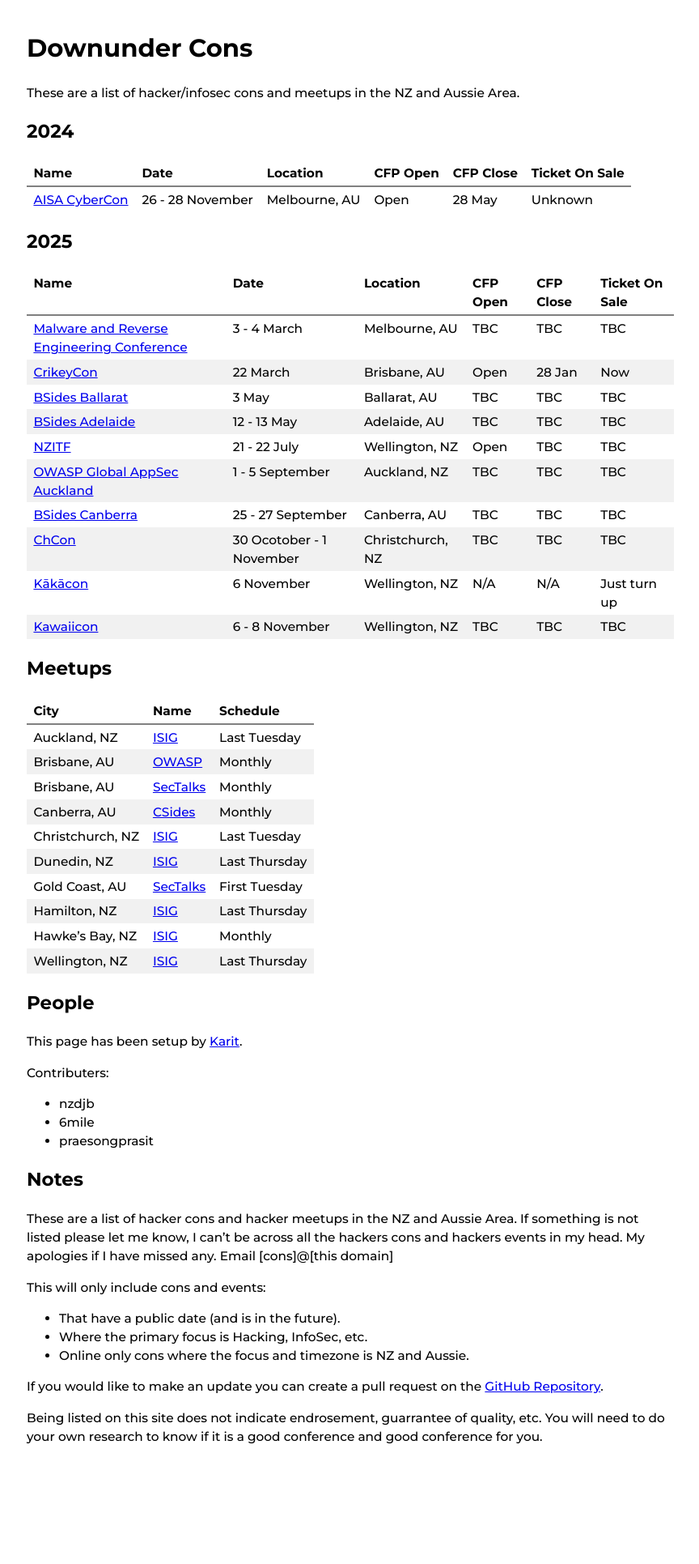
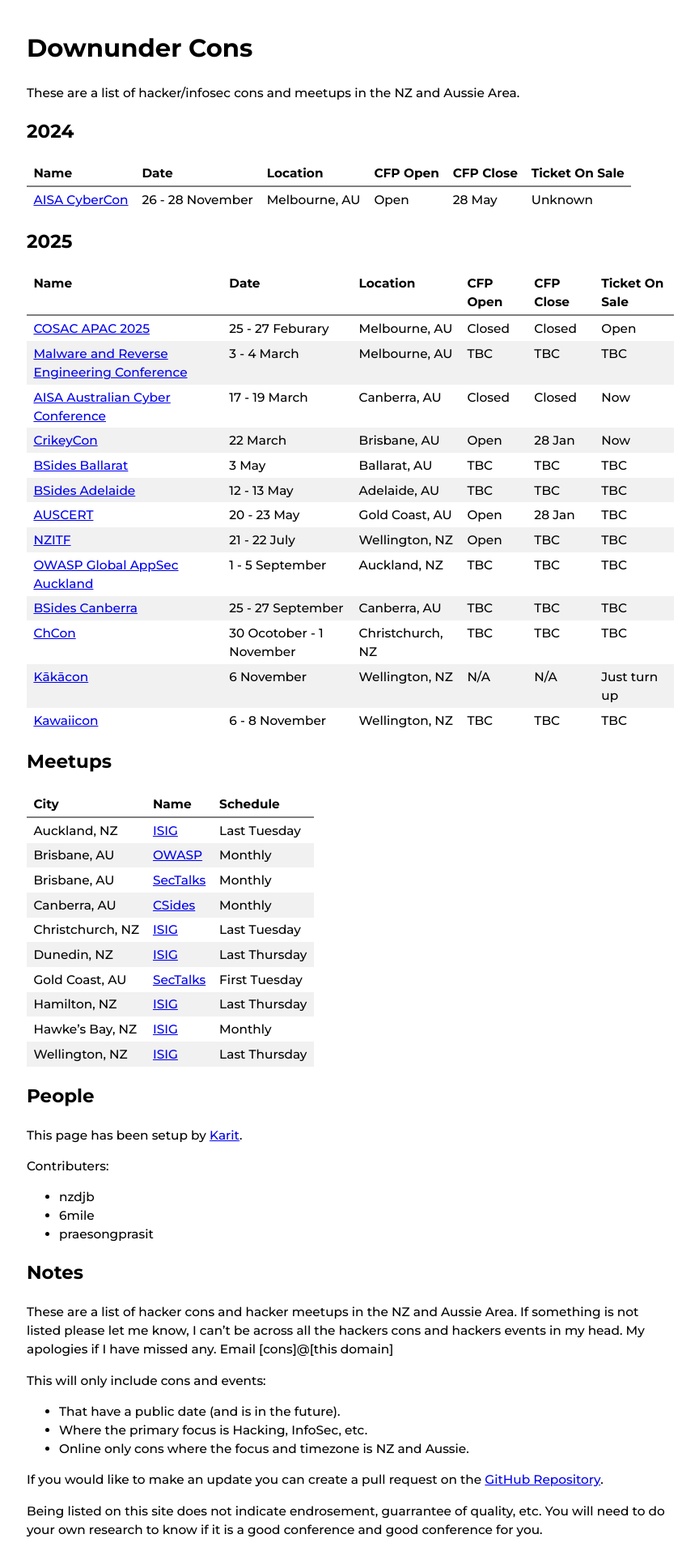
Before and after one commit to nzkarit/downundercons, a Jekyll site: the page built from index.markdown, in a window 1280 px wide. Shown: the whole page at 81% size, without its empty margins (207-1071 px from the left). Built offline with Jekyll 4.4.1, drawn with Linux system fonts in a browser that asks for light colours; before the commit the page ends 1816 px from its top, so only the background shows below that.

Commit message:
Update index.markdown

```diff
--- a/index.markdown
+++ b/index.markdown
@@ -15,10 +15,13 @@ These are a list of hacker/infosec cons and meetups in the NZ and Aussie Area.
 
 | Name | Date | Location | CFP Open | CFP Close | Ticket On Sale |
 | ---- | ---- | -------- | -------- | --------- | -------------- |
+| [COSAC APAC 2025](https://cosac.net/apac/) | 25 - 27 Feburary | Melbourne, AU | Closed | Closed | Open |
 | [Malware and Reverse Engineering Conference](https://federation.edu.au/icsl/icsl-conferences/mre-2025) | 3 - 4 March | Melbourne, AU | TBC | TBC | TBC |
+| [AISA Australian Cyber Conference](https://canberra2025.cyberconference.com.au/) | 17 - 19 March | Canberra, AU | Closed | Closed | Now |
 | [CrikeyCon](https://crikeycon.com/) | 22 March | Brisbane, AU | Open | 28 Jan | Now |
 | [BSides Ballarat](https://federation.edu.au/icsl/icsl-conferences/bsides-ballarat) | 3 May | Ballarat, AU | TBC | TBC | TBC |
 | [BSides Adelaide](https://www.bsidesadelaide.com.au/) | 12 - 13 May | Adelaide, AU | TBC | TBC | TBC |
+| [AUSCERT](https://conference.auscert.org.au/) | 20 - 23 May | Gold Coast, AU | Open | 28 Jan | TBC |
 | [NZITF](https://nzitf.org.nz/conference-details) | 21 - 22 July | Wellington, NZ | Open | TBC | TBC |
 | [OWASP Global AppSec Auckland](https://appsec.org.nz/conference/) | 1 - 5 September | Auckland, NZ | TBC | TBC | TBC |
 | [BSides Canberra](https://www.bsidesau.com.au/) | 25 - 27 September | Canberra, AU | TBC | TBC | TBC |
```
